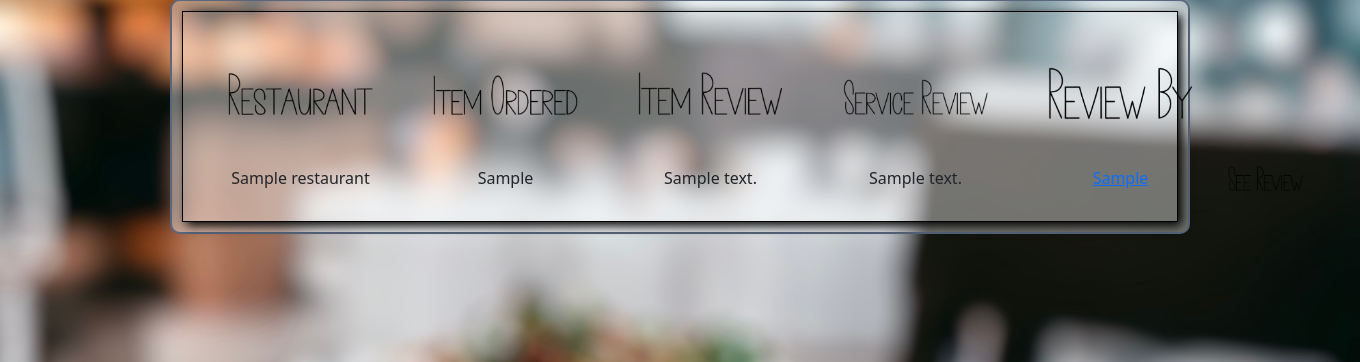
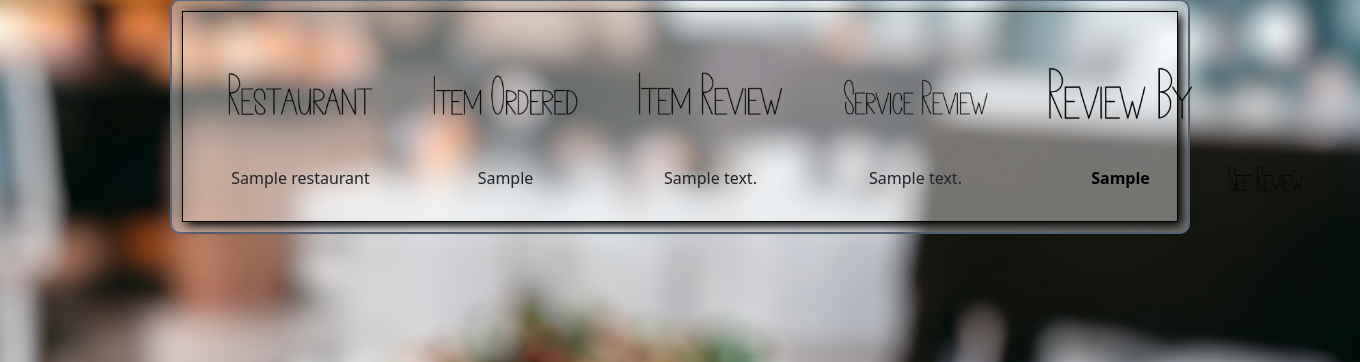
Before and after one commit to sethezgreen/DineSpotter, a Flask app: template flask_app/templates/home.html in a window 1360 px wide. Shown: the part 333-695 px from the top of the page. Run offline with Flask 3, Linux system fonts and the light colour scheme; the visitor is signed in with stand-in values (Sample User, id 1); tables that the repository leaves empty or names only in its code hold one stand-in row (values such as "Sample post"); the template is opened without the code that fills it: most values are stand-ins (such as "Sample title", 1, 10 or a date in 2020).

Commit message:
added link styling

```diff
--- a/flask_app/templates/home.html
+++ b/flask_app/templates/home.html
@@ -57,9 +57,9 @@
                         <td class="table_data" >{{ review.item_ordered }}</td>
                         <td class="table_data">{{ review.item_review }}</td>
                         <td class="table_data">{{ review.service_review }}</td>
-                        <td class="table_data"><a href="/users/{{review.user.id}}/reviews">{{ review.user.first_name }}</a></td>
+                        <td class="table_data"><a class="link_restaurant" href="/users/{{review.user.id}}/reviews">{{ review.user.first_name }}</a></td>
                         <td class="table_data_see_review">
-                            <a href="/reviews/{{ review.id }}">
+                            <a  href="/reviews/{{ review.id }}">
                                 <img class="see_review" src="/static/images/see_review.PNG">
                             </a>
                         </td>
```
